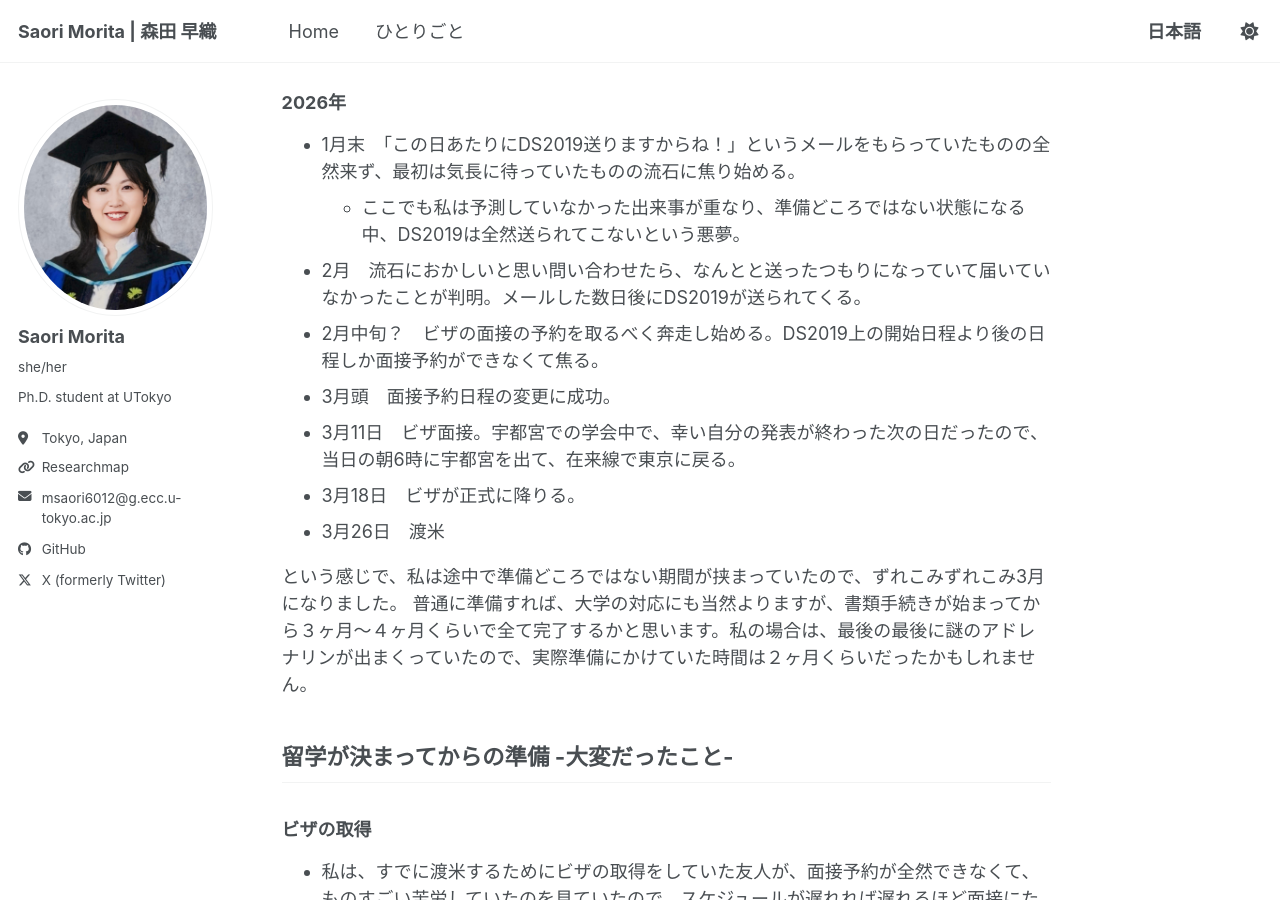
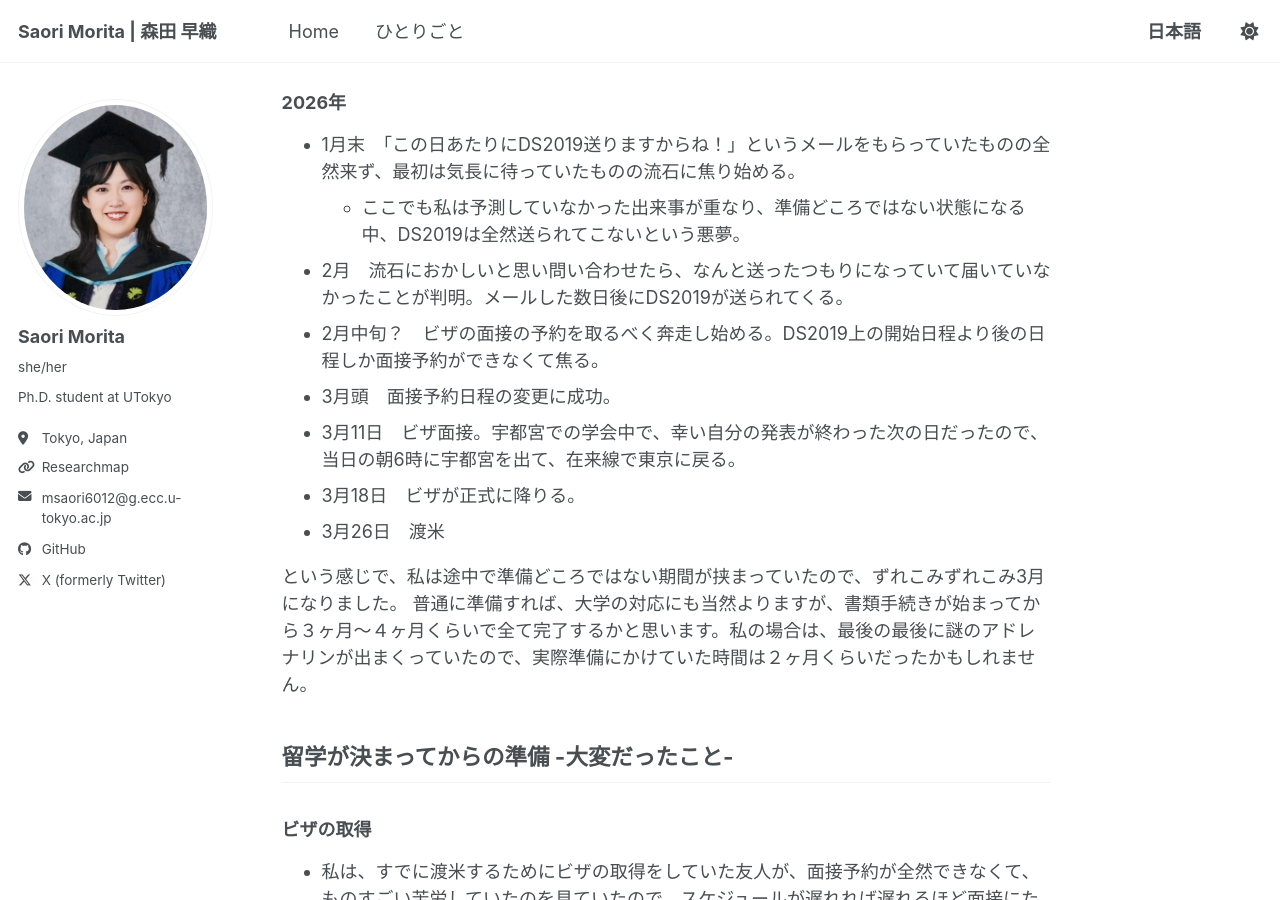
Before and after one commit to sao-m1023lily/sao-m1023lily.github.io, a Jekyll site: the page built from _posts/2026-07-17-irvine.md, in a window 1280 px wide and 900 px high, scrolled down 2570 px. Built offline with Jekyll 4.4.1, drawn with Linux system fonts in a browser that asks for light colours; a script bundle is joined from its source files by our own code; library files that are not in the unit come from our copies.

Commit message:
Update 2026-07-17-irvine.md

```diff
--- a/_posts/2026-07-17-irvine.md
+++ b/_posts/2026-07-17-irvine.md
@@ -63,7 +63,7 @@ Hickok先生は、何のつながりもない私に対してもとてもwelcome
 
 - 1月末　「この日あたりにDS2019送りますからね！」というメールをもらっていたものの全然来ず、最初は気長に待っていたものの流石に焦り始める。
   - ここでも私は予測していなかった出来事が重なり、準備どころではない状態になる中、DS2019は全然送られてこないという悪夢。
-- 2月　流石におかしいと思い問い合わせたら、なんとと送ったつもりになっていて届いていなかったことが判明。メールした数日後にDS2019が送られてくる。
+- 2月　流石におかしいと思い問い合わせたら、なんと送ったつもりになっていて届いていなかったことが判明。メールした数日後にDS2019が送られてくる。
 - 2月中旬？　ビザの面接の予約を取るべく奔走し始める。DS2019上の開始日程より後の日程しか面接予約ができなくて焦る。
 - 3月頭　面接予約日程の変更に成功。
 - 3月11日　ビザ面接。宇都宮での学会中で、幸い自分の発表が終わった次の日だったので、当日の朝6時に宇都宮を出て、在来線で東京に戻る。
```
